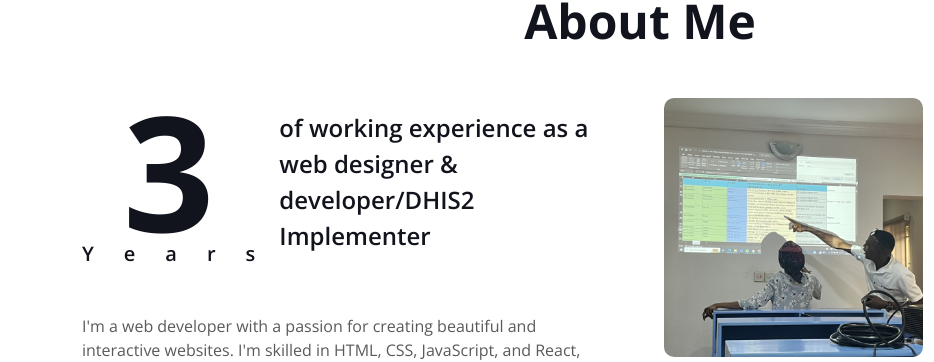
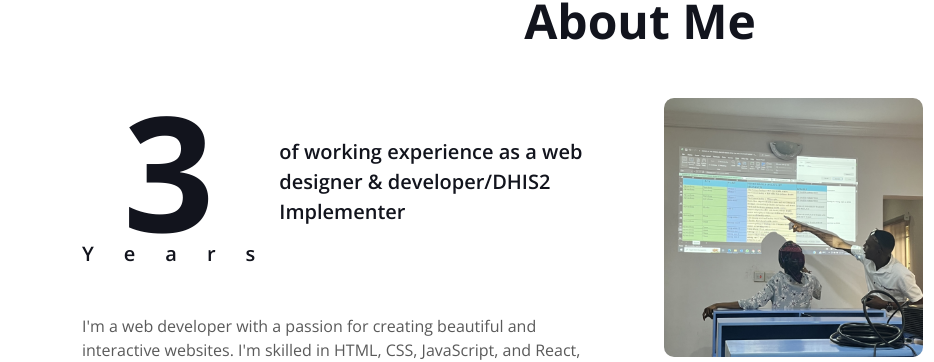
Before and after one commit to Ghentlesteve/My-portfolio, a plain HTML site: page index.html in a window 1280 px wide. Shown: the part 663-1025 px from the top of the page, 0-934 px from the left. Drawn offline with nearby package versions, Linux system fonts and the light colour scheme.

Commit message:
Update index.html

```diff
--- a/index.html
+++ b/index.html
@@ -138,7 +138,7 @@ href="https://cdnjs.cloudflare.com/ajax/libs/font-awesome/6.4.2/css/all.min.css"
                             <h1 class="display-1 mb-0">3</h1>
                             <h5 class="mb-0">Years</h5>
                         </div>
-                        <h4 class="lh-base mb-0">of working experience as a web designer & developer/DHIS2 Implementer</h4>
+                        <h5 class="lh-base mb-0">of working experience as a web designer & developer/DHIS2 Implementer</h5>
                     </div>
                     <p class="mb-4">I'm a web developer with a passion for creating beautiful and interactive websites. I'm skilled in HTML, CSS, JavaScript, and React, which allows me to build a wide range of websites, from simple landing pages to complex web applications. I'm also a creative thinker and have a knack for coming up with innovative solutions to web development challenges</p>
 
```
